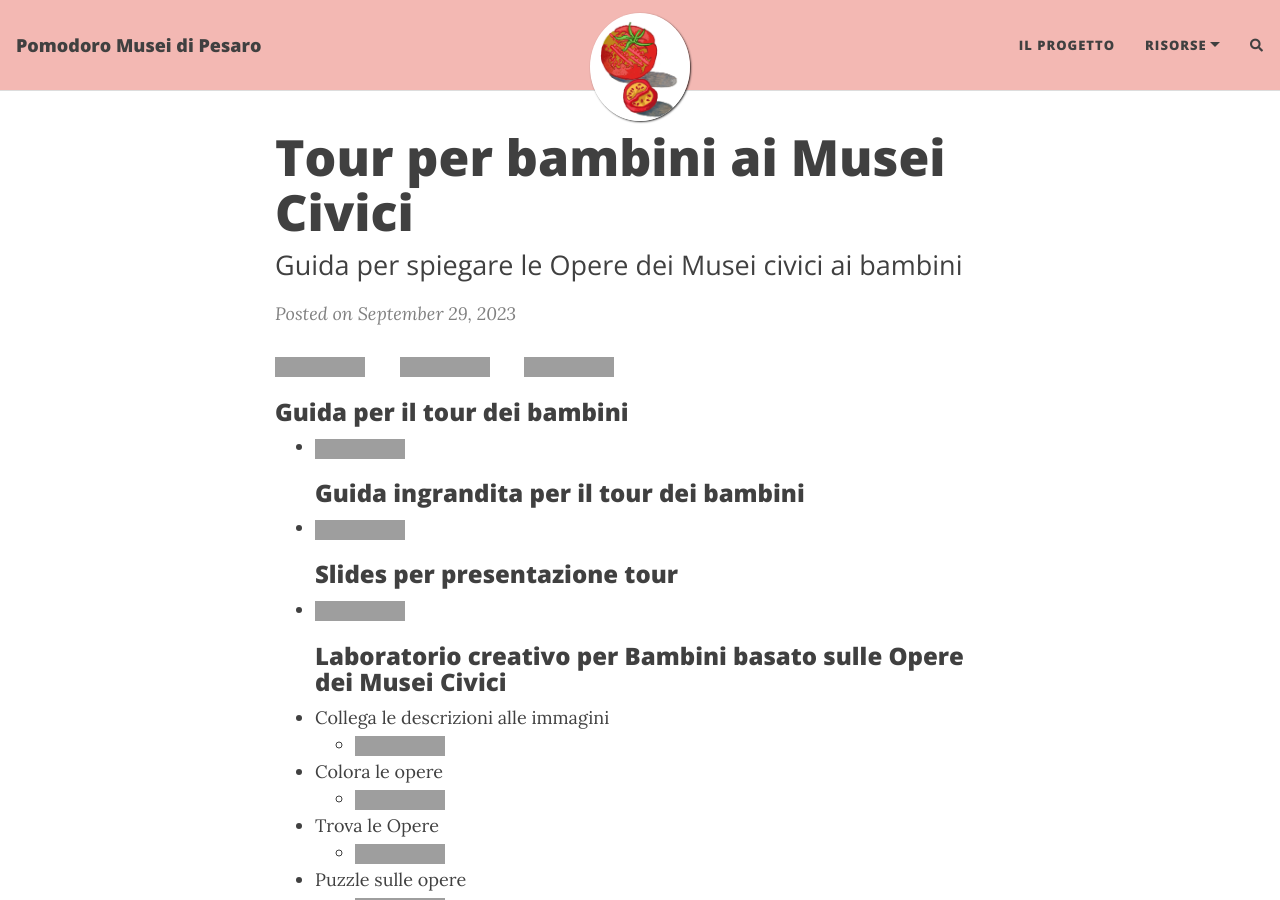
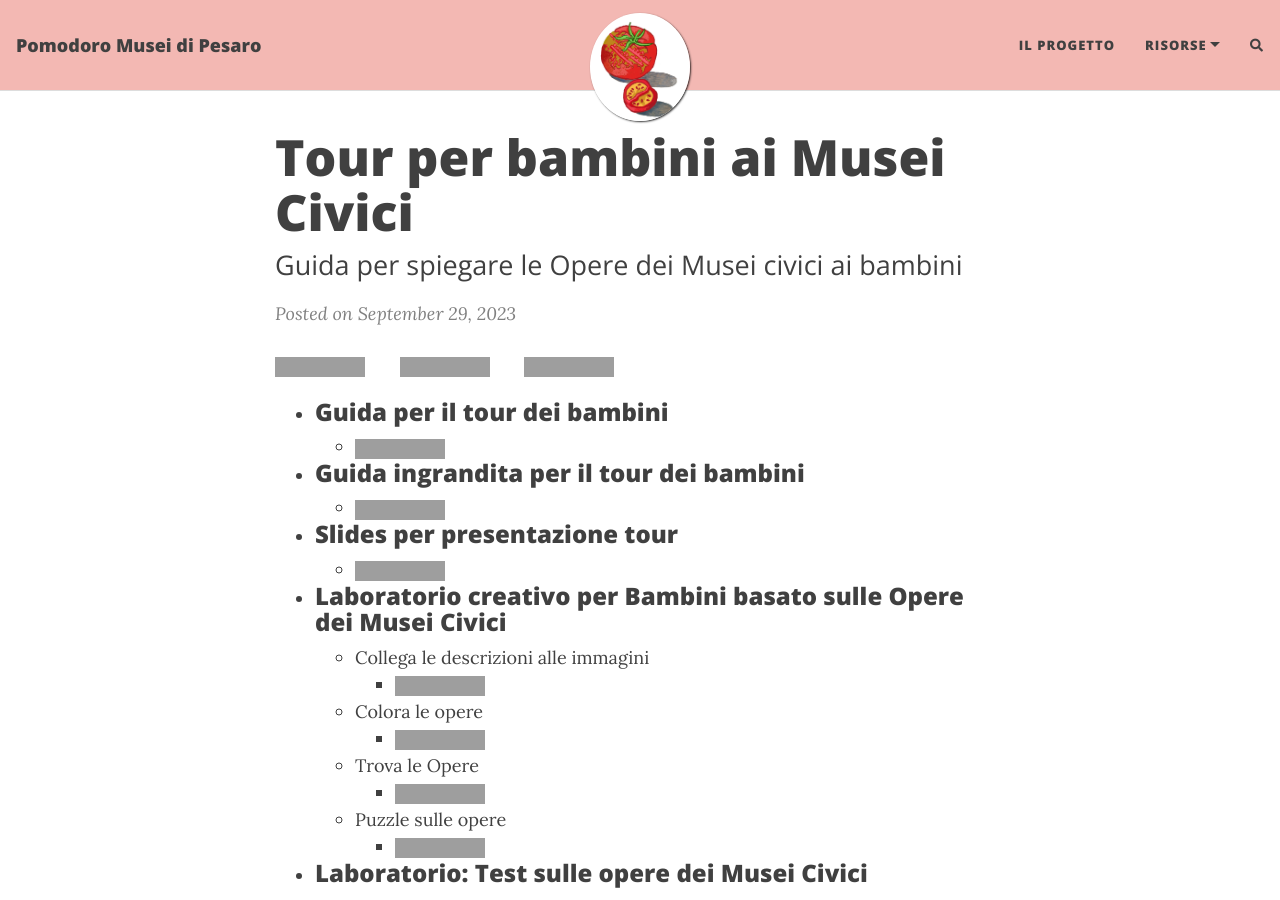
Before and after one commit to Pomodoro-Musei-di-Pesaro/.github, a Jekyll site: the page built from docs/_posts/2023-09-29-Tour_per_bambini_ai_Musei_Civici.md, in a window 1280 px wide and 900 px high. Built offline with Jekyll 4.4.1, drawn with Linux system fonts in a browser that asks for light colours; nearby versions of some CDN libraries; comment, search, counter and statistics services are not loaded; grey boxes are pictures that could not be loaded.

Commit message:
Correzione post

```diff
--- a/docs/_posts/2023-09-29-Tour_per_bambini_ai_Musei_Civici.md
+++ b/docs/_posts/2023-09-29-Tour_per_bambini_ai_Musei_Civici.md
@@ -7,25 +7,23 @@ gh-badge: [star, fork, follow]
 tags: [pesaro, museicivici, museo, guida, bambini, documento, pdf, laboratoriocreativo, laboratorio, presentazione, slides]
 comments: true
 ---
-
-### Guida per il tour dei bambini
-- [![Download](https://custom-icon-badges.demolab.com/badge/-Scarica%20il%20documento-red?style=for-the-badge&logo=download&logoColor=white "Documento")](https://github.com/Pomodoro-Musei-di-Pesaro/Guida-per-Tour-Bambini-Musei-Civici/releases/download/v1.0/Guida_per_Tour_Bambini_Musei_Civici.pdf)
-### Guida ingrandita per il tour dei bambini
-- [![Download](https://custom-icon-badges.demolab.com/badge/-Scarica%20il%20documento-red?style=for-the-badge&logo=download&logoColor=white "Documento")](https://github.com/Pomodoro-Musei-di-Pesaro/Guida-per-Tour-Bambini-Musei-Civici/releases/download/v1.0/Guida_per_Tour_Bambini_Musei_Civici-Ingrandita.pdf)
-### Slides per presentazione tour
-- [![Download](https://custom-icon-badges.demolab.com/badge/-Scarica%20il%20documento-red?style=for-the-badge&logo=download&logoColor=white "Documento")](https://github.com/Pomodoro-Musei-di-Pesaro/Guida-per-Tour-Bambini-Musei-Civici/releases/download/v1.0/Slides-Guida_per_Tour_Bambini_Musei_Civici.pdf)
-### Laboratorio creativo per Bambini basato sulle Opere dei Musei Civici
-- Collega le descrizioni alle immagini
-    - [![Download](https://custom-icon-badges.demolab.com/badge/-Scarica%20il%20documento-red?style=for-the-badge&logo=download&logoColor=white "Documento")](https://github.com/Pomodoro-Musei-di-Pesaro/Guida-per-Tour-Bambini-Musei-Civici/releases/download/v1.0/Laboratorio_Creativo-Collega_le_Descrizioni_alle_Immagini.pdf)
-- Colora le opere
-    - [![Download](https://custom-icon-badges.demolab.com/badge/-Scarica%20il%20documento-red?style=for-the-badge&logo=download&logoColor=white "Documento")](https://github.com/Pomodoro-Musei-di-Pesaro/Guida-per-Tour-Bambini-Musei-Civici/releases/download/v1.0/Laboratorio_Creativo-Colora_le_Opere.pdf)
-- Trova le Opere
-    - [![Download](https://custom-icon-badges.demolab.com/badge/-Scarica%20il%20documento-red?style=for-the-badge&logo=download&logoColor=white "Documento")](https://github.com/Pomodoro-Musei-di-Pesaro/Guida-per-Tour-Bambini-Musei-Civici/releases/download/v1.0/Laboratorio_Creativo-Trova_le_Opere.pdf)
-- Puzzle sulle opere
-    - [![Download](https://custom-icon-badges.demolab.com/badge/-Scarica%20il%20documento-red?style=for-the-badge&logo=download&logoColor=white "Documento")](https://github.com/Pomodoro-Musei-di-Pesaro/Guida-per-Tour-Bambini-Musei-Civici/releases/download/v1.0/Laboratorio_Creativo-Puzzle_sulle_Opere.pdf)
-### Laboratorio: Test sulle opere dei Musei Civici
-- [![Download](https://custom-icon-badges.demolab.com/badge/-Scarica%20il%20documento-red?style=for-the-badge&logo=download&logoColor=white "Documento")](https://github.com/Pomodoro-Musei-di-Pesaro/Guida-per-Tour-Bambini-Musei-Civici/releases/download/v1.0/Laboratorio-Test.pdf)
-
+- ### Guida per il tour dei bambini
+    - [![Download](https://custom-icon-badges.demolab.com/badge/-Scarica%20il%20documento-red?style=for-the-badge&logo=download&logoColor=white "Documento")](https://github.com/Pomodoro-Musei-di-Pesaro/Guida-per-Tour-Bambini-Musei-Civici/releases/download/v1.0/Guida_per_Tour_Bambini_Musei_Civici.pdf)
+- ### Guida ingrandita per il tour dei bambini
+    - [![Download](https://custom-icon-badges.demolab.com/badge/-Scarica%20il%20documento-red?style=for-the-badge&logo=download&logoColor=white "Documento")](https://github.com/Pomodoro-Musei-di-Pesaro/Guida-per-Tour-Bambini-Musei-Civici/releases/download/v1.0/Guida_per_Tour_Bambini_Musei_Civici-Ingrandita.pdf)
+- ### Slides per presentazione tour
+    - [![Download](https://custom-icon-badges.demolab.com/badge/-Scarica%20il%20documento-red?style=for-the-badge&logo=download&logoColor=white "Documento")](https://github.com/Pomodoro-Musei-di-Pesaro/Guida-per-Tour-Bambini-Musei-Civici/releases/download/v1.0/Slides-Guida_per_Tour_Bambini_Musei_Civici.pdf)
+- ### Laboratorio creativo per Bambini basato sulle Opere dei Musei Civici
+    - Collega le descrizioni alle immagini
+        - [![Download](https://custom-icon-badges.demolab.com/badge/-Scarica%20il%20documento-red?style=for-the-badge&logo=download&logoColor=white "Documento")](https://github.com/Pomodoro-Musei-di-Pesaro/Guida-per-Tour-Bambini-Musei-Civici/releases/download/v1.0/Laboratorio_Creativo-Collega_le_Descrizioni_alle_Immagini.pdf)
+    - Colora le opere
+        - [![Download](https://custom-icon-badges.demolab.com/badge/-Scarica%20il%20documento-red?style=for-the-badge&logo=download&logoColor=white "Documento")](https://github.com/Pomodoro-Musei-di-Pesaro/Guida-per-Tour-Bambini-Musei-Civici/releases/download/v1.0/Laboratorio_Creativo-Colora_le_Opere.pdf)
+    - Trova le Opere
+        - [![Download](https://custom-icon-badges.demolab.com/badge/-Scarica%20il%20documento-red?style=for-the-badge&logo=download&logoColor=white "Documento")](https://github.com/Pomodoro-Musei-di-Pesaro/Guida-per-Tour-Bambini-Musei-Civici/releases/download/v1.0/Laboratorio_Creativo-Trova_le_Opere.pdf)
+    - Puzzle sulle opere
+        - [![Download](https://custom-icon-badges.demolab.com/badge/-Scarica%20il%20documento-red?style=for-the-badge&logo=download&logoColor=white "Documento")](https://github.com/Pomodoro-Musei-di-Pesaro/Guida-per-Tour-Bambini-Musei-Civici/releases/download/v1.0/Laboratorio_Creativo-Puzzle_sulle_Opere.pdf)
+- ### Laboratorio: Test sulle opere dei Musei Civici
+    - [![Download](https://custom-icon-badges.demolab.com/badge/-Scarica%20il%20documento-red?style=for-the-badge&logo=download&logoColor=white "Documento")](https://github.com/Pomodoro-Musei-di-Pesaro/Guida-per-Tour-Bambini-Musei-Civici/releases/download/v1.0/Laboratorio-Test.pdf)
 ---
 #### License
 Shield: [![CC BY-NC-SA 4.0][cc-by-nc-sa-shield]][cc-by-nc-sa]
```
